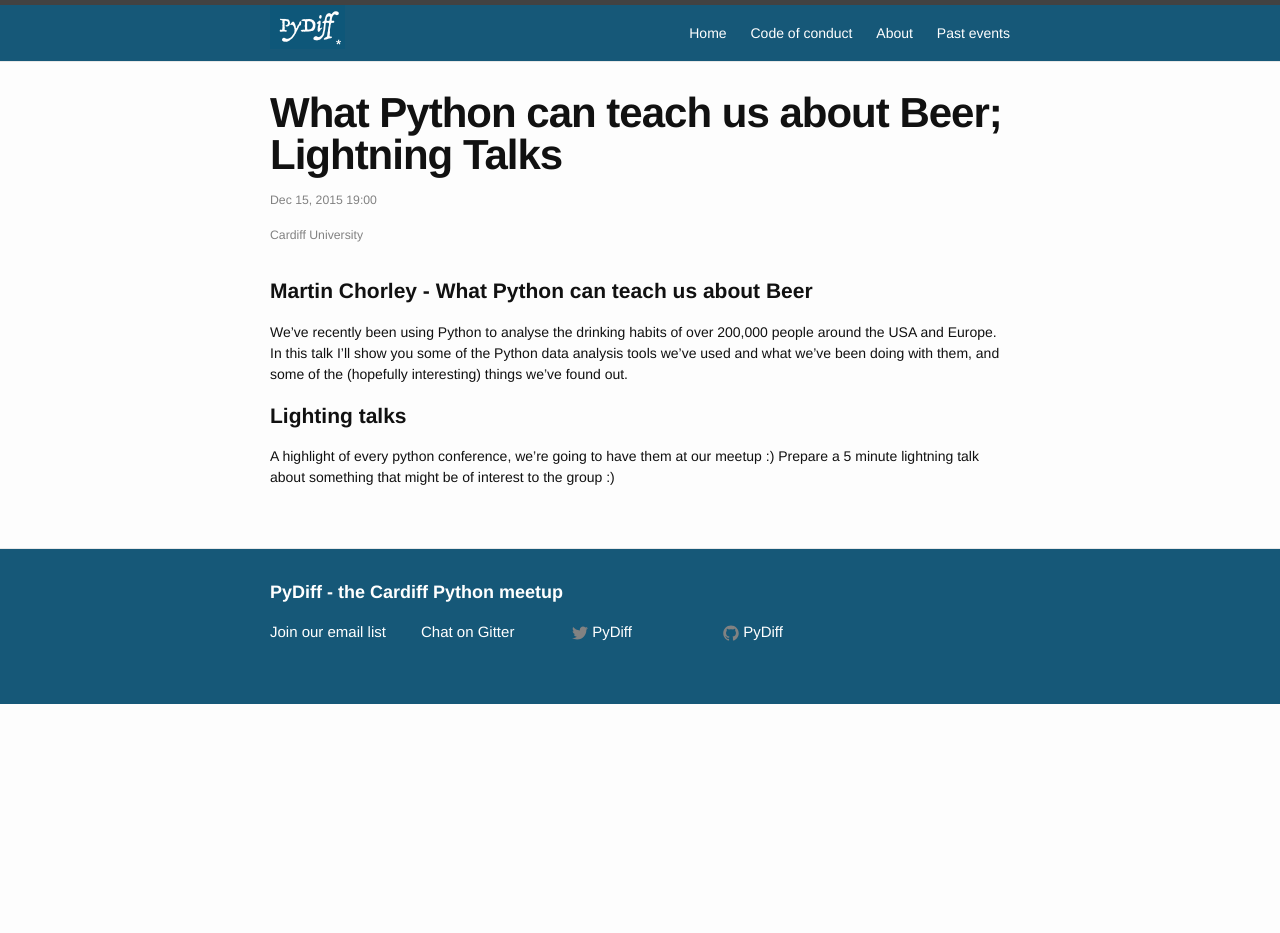
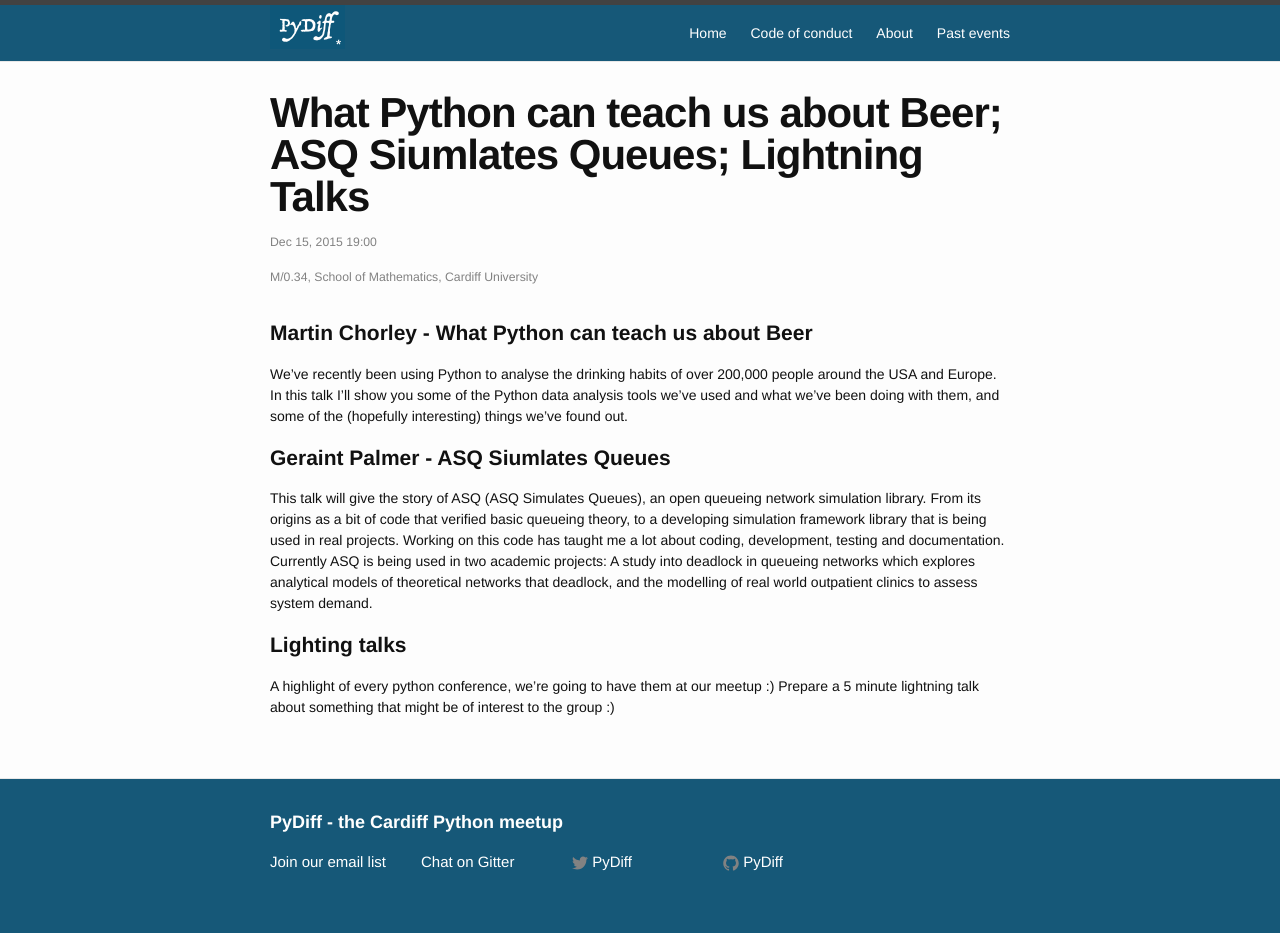
Before and after one commit to PyDiff/PyDiff.github.io, a Jekyll site: the page built from _events/2015-12-15.md, in a window 1280 px wide. Built offline with Jekyll 4.4.1, drawn with Linux system fonts in a browser that asks for light colours; before the commit the page ends 900 px from its top, so only the background shows below that.

Commit message:
Add Geraints talk

```diff
--- a/_events/2015-12-15.md
+++ b/_events/2015-12-15.md
@@ -1,14 +1,19 @@
 ---
 layout: post
-title:  "What Python can teach us about Beer; Lightning Talks"
-date:   2015-12-15/2012-12-08 (tbc)
+title:  "What Python can teach us about Beer; ASQ Siumlates Queues; Lightning Talks"
+date:   2015-12-15
 time:   "19:00"
-venue:  "Cardiff University"
+venue:  "M/0.34, School of Mathematics, Cardiff University"
 ---
 
 # Martin Chorley - What Python can teach us about Beer
 
 We've recently been using Python to analyse the drinking habits of over 200,000 people around the USA and Europe. In this talk I'll show you some of the Python data analysis tools we've used and what we've been doing with them, and some of the (hopefully interesting) things we've found out.
+
+# Geraint Palmer - ASQ Siumlates Queues
+
+This talk will give the story of ASQ (ASQ Simulates Queues), an open queueing network simulation library. From its origins as a bit of code that verified basic queueing theory, to a developing simulation framework library that is being used in real projects. Working on this code has taught me a lot about coding, development, testing and documentation.
+Currently ASQ is being used in two academic projects: A study into deadlock in queueing networks which explores analytical models of theoretical networks that deadlock, and the modelling of real world outpatient clinics to assess system demand.
 
 # Lighting talks
 
```
